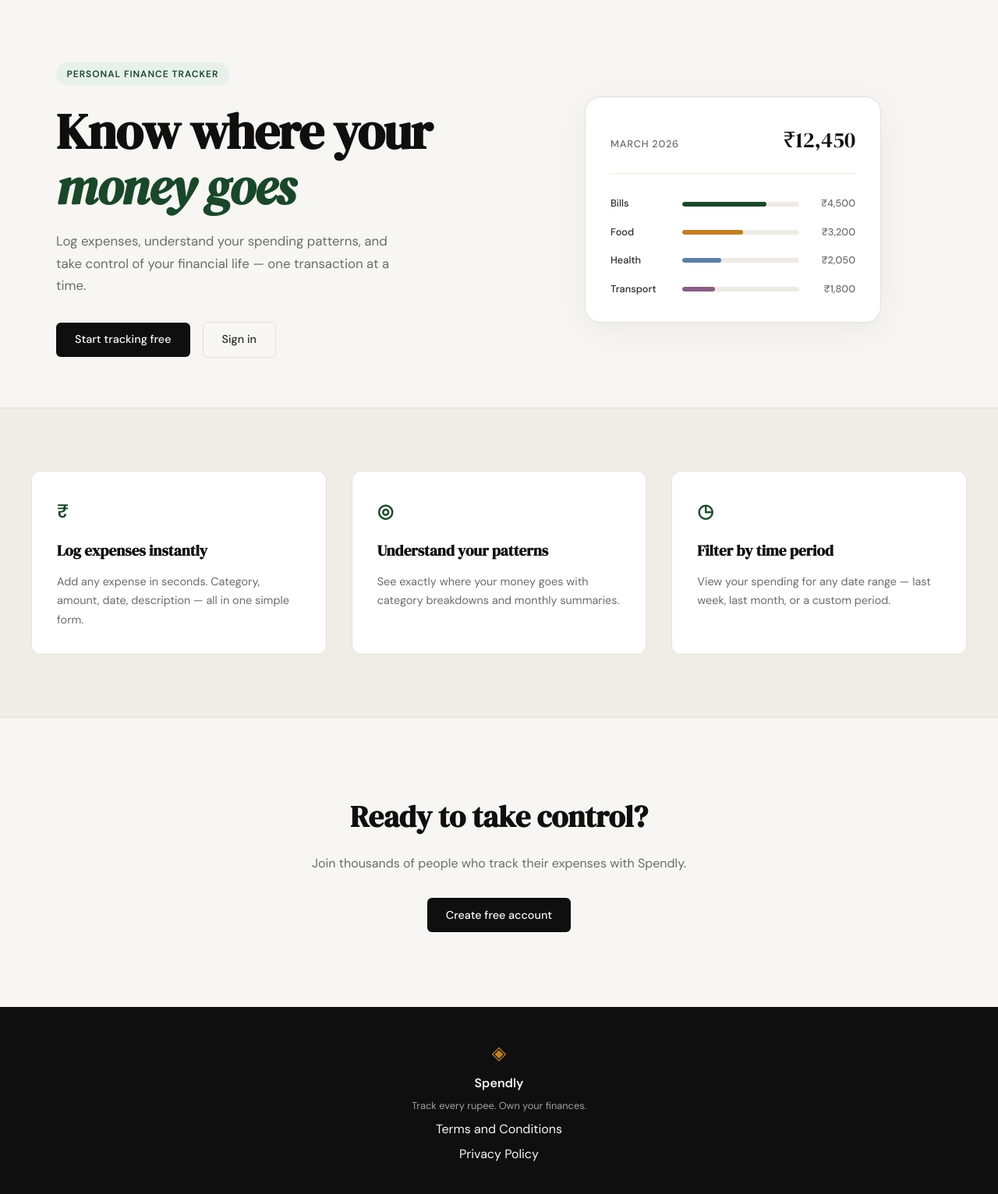
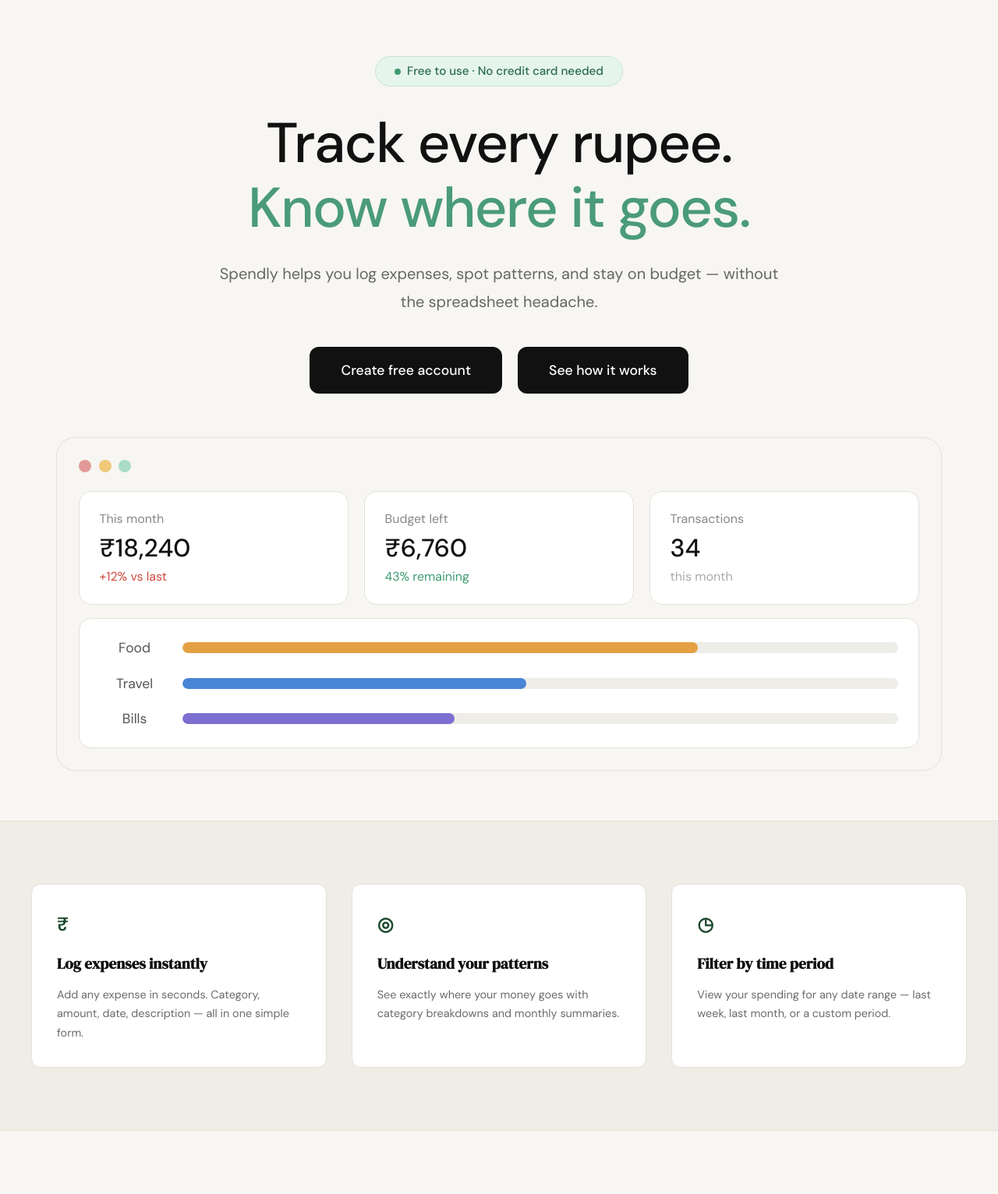
Before and after one commit to ipsitapanda-ml/Spendily, a Flask app: page / in a window 1280 px wide. Shown: the part 61-1593 px from the top of the page at 78% size. Run offline with Flask 3, Linux system fonts and the light colour scheme.

Commit message:
landing: redesign hero section to match mockup
Co-Authored-By: Claude Sonnet 5.5 <noreply@anthropic.com>

```diff
--- a/static/css/style.css
+++ b/static/css/style.css
@@ -124,137 +124,162 @@ a { color: inherit; text-decoration: none; }
 /* ------------------------------------------------------------------ */
 
 .hero {
-    padding: 5rem 2rem 4rem;
-    display: grid;
-    grid-template-columns: 1fr 1fr;
-    gap: 4rem;
+    padding: 4.5rem 2rem 4rem;
+    display: flex;
+    flex-direction: column;
     align-items: center;
+    gap: 3.5rem;
     max-width: var(--max-width);
     margin: 0 auto;
+    text-align: center;
 }
 
 .hero-badge {
-    display: inline-block;
-    background: var(--accent-light);
-    color: var(--accent);
-    font-size: 0.75rem;
-    font-weight: 600;
-    letter-spacing: 0.08em;
-    text-transform: uppercase;
-    padding: 0.35rem 0.85rem;
+    display: inline-flex;
+    align-items: center;
+    gap: 0.5rem;
+    background: #e6f4ee;
+    border: 1px solid #c5e5d6;
+    color: #2a6b4d;
+    font-size: 0.95rem;
+    font-weight: 500;
+    padding: 0.4rem 1.5rem;
     border-radius: 999px;
+    margin-bottom: 2rem;
+}
+
+.hero-badge-dot {
+    width: 8px;
+    height: 8px;
+    border-radius: 50%;
+    background: #3f9b72;
+}
+
+.hero-title {
+    font-family: var(--font-body);
+    font-weight: 500;
+    font-size: clamp(2.5rem, 6vw, 4.5rem);
+    line-height: 1.15;
+    letter-spacing: -0.02em;
+    color: #111;
     margin-bottom: 1.5rem;
 }
 
-.hero-title {
-    font-family: var(--font-display);
-    font-size: clamp(2.5rem, 5vw, 4rem);
-    line-height: 1.1;
-    letter-spacing: -0.02em;
-    color: var(--ink);
-    margin-bottom: 1.25rem;
-}
-
-.hero-title em {
-    font-style: italic;
-    color: var(--accent);
-}
+.hero-title-accent { color: #4a9b78; }
 
 .hero-subtitle {
-    font-size: 1.05rem;
-    color: var(--ink-muted);
-    line-height: 1.7;
-    max-width: 460px;
-    margin-bottom: 2rem;
+    font-size: 1.25rem;
+    color: #666;
+    line-height: 1.8;
+    max-width: 720px;
+    margin: 0 auto 2.5rem;
 }
 
 .hero-actions {
     display: flex;
-    gap: 1rem;
-    align-items: center;
+    gap: 1.25rem;
+    justify-content: center;
+    flex-wrap: wrap;
 }
 
+.hero-btn {
+    display: inline-block;
+    background: #111;
+    color: #fff;
+    font-family: var(--font-body);
+    font-size: 1.1rem;
+    font-weight: 500;
+    line-height: 1.6;
+    padding: 1rem 2.5rem;
+    border: none;
+    border-radius: 12px;
+    cursor: pointer;
+    transition: background 0.2s;
+}
+
+.hero-btn:hover { background: #333; }
+
 /* ------------------------------------------------------------------ */
-/* Mock card (hero visual)                                             */
+/* Dashboard preview (hero visual)                                     */
 /* ------------------------------------------------------------------ */
 
-.hero-visual {
-    display: flex;
-    justify-content: center;
+.hero-visual { width: 100%; }
+
+.dash {
+    background: #f7f6f3;
+    border: 1px solid #e4e1da;
+    border-radius: 24px;
+    padding: 1.75rem;
+    text-align: left;
 }
 
-.mock-card {
-    background: var(--paper-card);
-    border: 1px solid var(--border);
-    border-radius: var(--radius-lg);
-    padding: 2rem;
-    width: 100%;
-    max-width: 380px;
-    box-shadow: 0 8px 40px rgba(0,0,0,0.06);
+.dash-dots { display: flex; gap: 0.6rem; margin-bottom: 1.5rem; }
+
+.dash-dot { width: 16px; height: 16px; border-radius: 50%; }
+.dash-dot-red { background: #e29a98; }
+.dash-dot-yellow { background: #f0c97a; }
+.dash-dot-green { background: #a8dcc8; }
+
+.dash-stats {
+    display: grid;
+    grid-template-columns: repeat(3, 1fr);
+    gap: 1.25rem;
+    margin-bottom: 1.1rem;
 }
 
-.mock-card-header {
+.dash-stat {
     display: flex;
-    justify-content: space-between;
-    align-items: baseline;
-    margin-bottom: 1.75rem;
-    padding-bottom: 1.25rem;
-    border-bottom: 1px solid var(--border-soft);
+    flex-direction: column;
+    background: #fff;
+    border: 1px solid #e4e1da;
+    border-radius: 16px;
+    padding: 1.4rem 1.6rem;
 }
 
-.mock-label {
-    font-size: 0.8rem;
+.dash-stat-label { font-size: 1rem; color: #888; }
+
+.dash-stat-value {
+    font-size: 2rem;
     font-weight: 500;
-    color: var(--ink-muted);
-    text-transform: uppercase;
-    letter-spacing: 0.06em;
+    color: #111;
+    line-height: 1.5;
 }
 
-.mock-total {
-    font-family: var(--font-display);
-    font-size: 1.75rem;
-    color: var(--ink);
+.dash-stat-note { font-size: 1rem; }
+.dash-neg { color: #d04a3f; }
+.dash-pos { color: #3f9b72; }
+.dash-muted { color: #aaa; }
+
+.dash-bars {
+    display: flex;
+    flex-direction: column;
+    gap: 1.1rem;
+    background: #fff;
+    border: 1px solid #e4e1da;
+    border-radius: 16px;
+    padding: 1.4rem 1.6rem;
 }
 
-.mock-bars { display: flex; flex-direction: column; gap: 1rem; }
-
-.mock-bar-row {
+.dash-bar-row {
     display: grid;
-    grid-template-columns: 80px 1fr 60px;
+    grid-template-columns: 90px 1fr;
     align-items: center;
-    gap: 0.75rem;
+    gap: 1rem;
 }
 
-.mock-cat {
-    font-size: 0.8rem;
-    font-weight: 500;
-    color: var(--ink-soft);
-}
+.dash-cat { font-size: 1.1rem; color: #555; text-align: center; }
 
-.mock-bar-track {
-    height: 6px;
-    background: var(--border-soft);
+.dash-track {
+    height: 14px;
+    background: #eeede7;
     border-radius: 999px;
     overflow: hidden;
 }
 
-.mock-bar {
-    height: 100%;
-    background: var(--accent);
-    border-radius: 999px;
-    transition: width 0.6s ease;
-}
-
-.mock-bar-2 { background: var(--accent-2); }
-.mock-bar-3 { background: #5b7fa6; }
-.mock-bar-4 { background: #8b5e83; }
-
-.mock-amt {
-    font-size: 0.8rem;
-    font-weight: 500;
-    color: var(--ink-muted);
-    text-align: right;
-}
+.dash-fill { height: 100%; border-radius: 999px; }
+.dash-fill-food { background: #e5a043; }
+.dash-fill-travel { background: #4a85d6; }
+.dash-fill-bills { background: #7d6fd1; }
 
 /* ------------------------------------------------------------------ */
 /* Buttons                                                             */
@@ -571,14 +596,7 @@ a { color: inherit; text-decoration: none; }
 /* ------------------------------------------------------------------ */
 
 @media (max-width: 900px) {
-    .hero {
-        grid-template-columns: 1fr;
-        text-align: center;
-    }
-
-    .hero-subtitle { max-width: 100%; }
-    .hero-actions { justify-content: center; }
-    .hero-visual { display: none; }
+    .dash-stats { grid-template-columns: 1fr; }
 
     .features-inner { grid-template-columns: 1fr; }
 }
--- a/templates/landing.html
+++ b/templates/landing.html
@@ -6,55 +6,56 @@
 
 <section class="hero">
     <div class="hero-inner">
-        <div class="hero-badge">Personal Finance Tracker</div>
+        <div class="hero-badge"><span class="hero-badge-dot"></span>Free to use · No credit card needed</div>
         <h1 class="hero-title">
-            Know where your<br>
-            <em>money goes</em>
+            Track every rupee.<br>
+            <span class="hero-title-accent">Know where it goes.</span>
         </h1>
         <p class="hero-subtitle">
-            Log expenses, understand your spending patterns,
-            and take control of your financial life —
-            one transaction at a time.
+            Spendly helps you log expenses, spot patterns, and stay
+            on budget — without the spreadsheet headache.
         </p>
         <div class="hero-actions">
-            <a href="{{ url_for('register') }}" class="btn-primary">Start tracking free</a>
-            <a href="{{ url_for('login') }}" class="btn-ghost">Sign in</a>
+            <a href="{{ url_for('register') }}" class="hero-btn">Create free account</a>
+            <button type="button" class="hero-btn" id="how-it-works-btn">See how it works</button>
         </div>
     </div>
     <div class="hero-visual">
-        <div class="mock-card">
-            <div class="mock-card-header">
-                <span class="mock-label">March 2026</span>
-                <span class="mock-total">₹12,450</span>
+        <div class="dash">
+            <div class="dash-dots">
+                <span class="dash-dot dash-dot-red"></span>
+                <span class="dash-dot dash-dot-yellow"></span>
+                <span class="dash-dot dash-dot-green"></span>
             </div>
-            <div class="mock-bars">
-                <div class="mock-bar-row">
-                    <span class="mock-cat">Bills</span>
-                    <div class="mock-bar-track">
-                        <div class="mock-bar" style="width: 72%"></div>
-                    </div>
-                    <span class="mock-amt">₹4,500</span>
+            <div class="dash-stats">
+                <div class="dash-stat">
+                    <span class="dash-stat-label">This month</span>
+                    <span class="dash-stat-value">₹18,240</span>
+                    <span class="dash-stat-note dash-neg">+12% vs last</span>
                 </div>
-                <div class="mock-bar-row">
-                    <span class="mock-cat">Food</span>
-                    <div class="mock-bar-track">
-                        <div class="mock-bar mock-bar-2" style="width: 52%"></div>
-                    </div>
-                    <span class="mock-amt">₹3,200</span>
+                <div class="dash-stat">
+                    <span class="dash-stat-label">Budget left</span>
+                    <span class="dash-stat-value">₹6,760</span>
+                    <span class="dash-stat-note dash-pos">43% remaining</span>
                 </div>
-                <div class="mock-bar-row">
-                    <span class="mock-cat">Health</span>
-                    <div class="mock-bar-track">
-                        <div class="mock-bar mock-bar-3" style="width: 33%"></div>
-                    </div>
-                    <span class="mock-amt">₹2,050</span>
+                <div class="dash-stat">
+                    <span class="dash-stat-label">Transactions</span>
+                    <span class="dash-stat-value">34</span>
+                    <span class="dash-stat-note dash-muted">this month</span>
                 </div>
-                <div class="mock-bar-row">
-                    <span class="mock-cat">Transport</span>
-                    <div class="mock-bar-track">
-                        <div class="mock-bar mock-bar-4" style="width: 28%"></div>
-                    </div>
-                    <span class="mock-amt">₹1,800</span>
+            </div>
+            <div class="dash-bars">
+                <div class="dash-bar-row">
+                    <span class="dash-cat">Food</span>
+                    <div class="dash-track"><div class="dash-fill dash-fill-food" style="width: 72%"></div></div>
+                </div>
+                <div class="dash-bar-row">
+                    <span class="dash-cat">Travel</span>
+                    <div class="dash-track"><div class="dash-fill dash-fill-travel" style="width: 48%"></div></div>
+                </div>
+                <div class="dash-bar-row">
+                    <span class="dash-cat">Bills</span>
+                    <div class="dash-track"><div class="dash-fill dash-fill-bills" style="width: 38%"></div></div>
                 </div>
             </div>
         </div>
```
